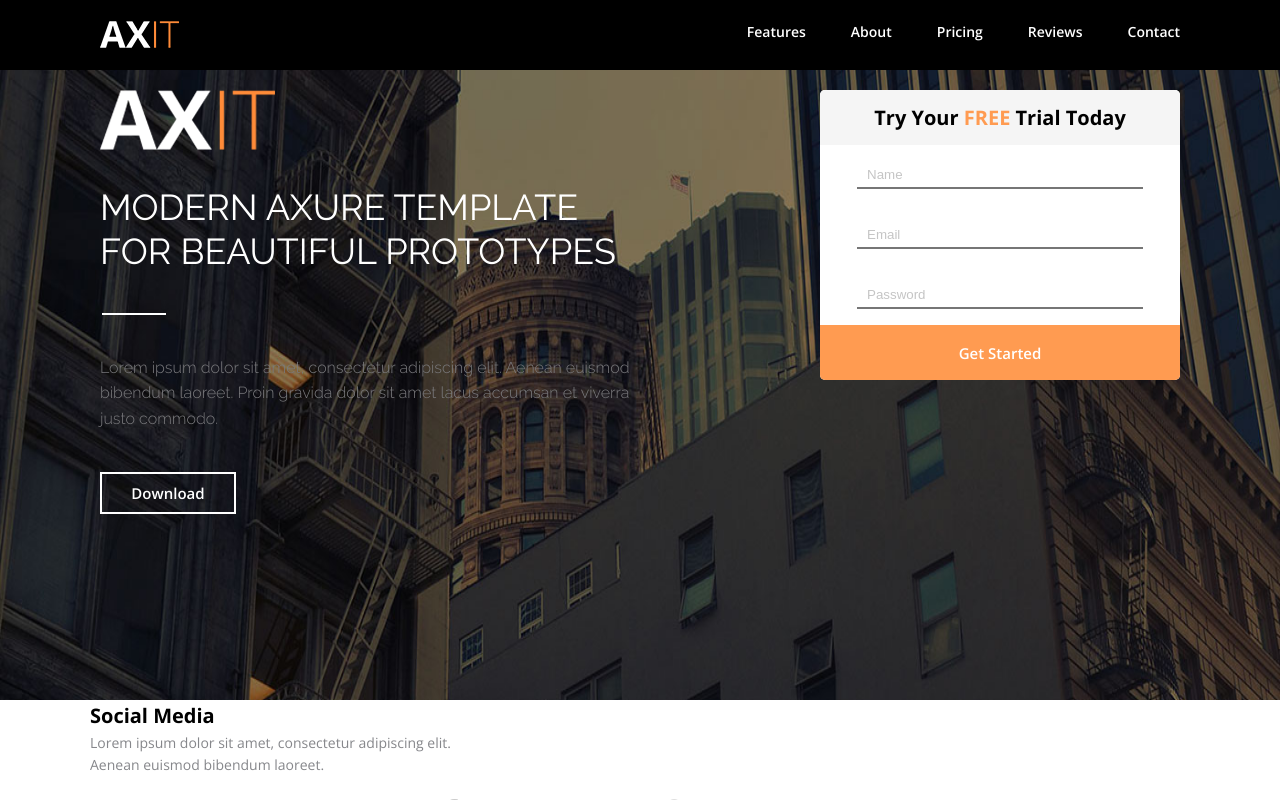
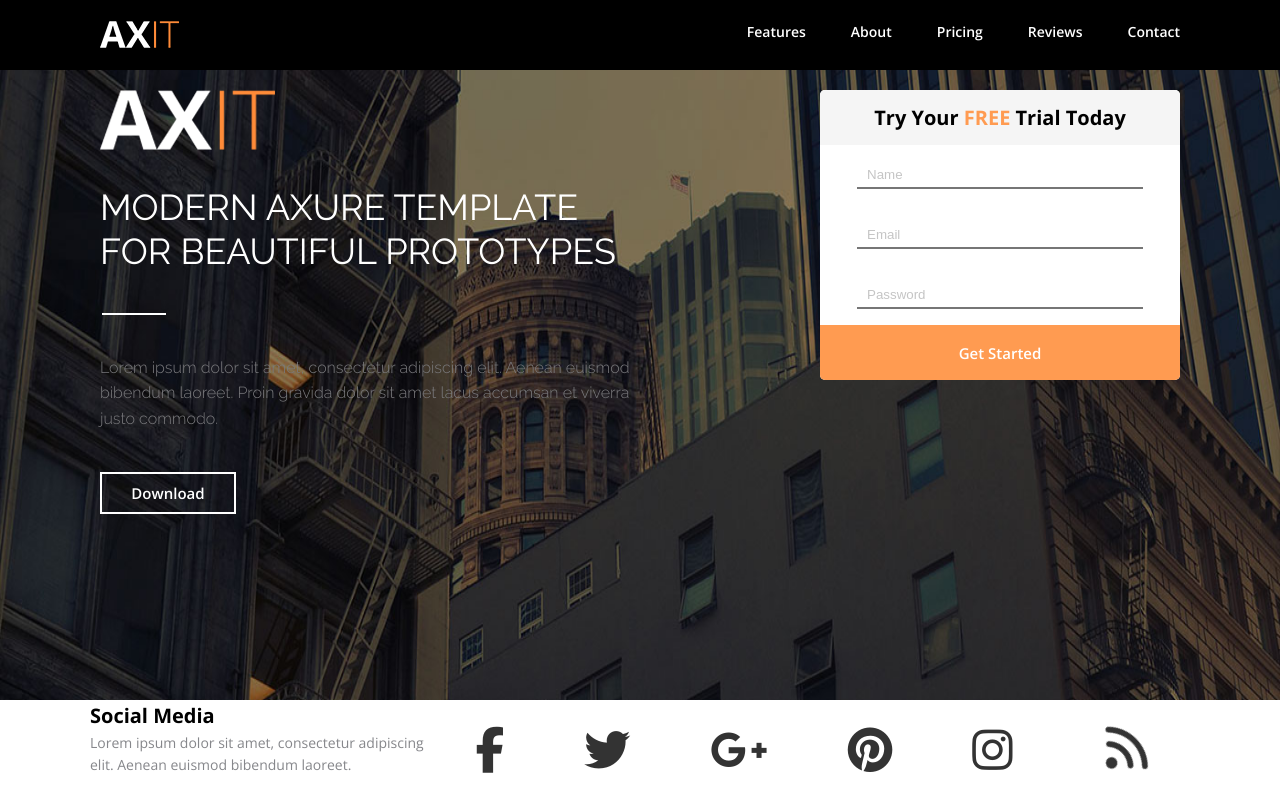
Before and after one commit to trenando/first-react, a React (Create React App) app: page / in a window 1280 px wide. Built offline with nearby package versions, Linux system fonts and the light colour scheme.

Commit message:
scss end, start js

```diff
--- a/src/pages/Home/Footer/Footer.js
+++ /dev/null
@@ -1,36 +0,0 @@
-import React from 'react';
-import './Footer.scss';
-
-export function Footer(){
-    return(
-        <footer className="home__footer">
-            <div className="footer__content">
-                    <div className="footer__block">
-                        <div className="footer__title">Social Media</div>
-                        <div className="footer__text">Lorem ipsum dolor sit amet, consectetur adipiscing elit.
-Aenean euismod bibendum laoreet.</div>
-                    </div>
-                    <div className="footer__icons">
-                        <a href="/">
-                            <i className="fab fa-facebook-f"></i>
-                        </a>
-                        <a href="/">
-                            <i className="fab fa-twitter"></i>
-                        </a>
-                        <a href="/">
-                            <i className="fab fa-google-plus-g"></i>
-                        </a>
-                        <a href="/">
-                            <i className="fab fa-pinterest"></i>
-                        </a>
-                        <a href="/">
-                            <i className="fab fa-instagram"></i>
-                        </a>
-                        <a href="/">
-                            <i className="fas fa-wifi"></i>
-                        </a>
-                    </div>
-                </div>
-        </footer>
-    );
-}
--- /dev/null
+++ b/src/pages/Home/Hfooter/Hfooter.js
@@ -0,0 +1,38 @@
+import React from 'react';
+import './Hfooter.scss';
+
+export function Hfooter() {
+    return (
+        <footer className="home__hfooter">
+            <div className="hfooter__content">
+                <div className="footer__block">
+                    <div className="hfooter__title">Social Media</div>
+                    <div className="hfooter__text">
+                        Lorem ipsum dolor sit amet, consectetur adipiscing elit.
+                        Aenean euismod bibendum laoreet.
+                    </div>
+                </div>
+                <div className="hfooter__icons">
+                    <a href="/">
+                        <i className="fab fa-facebook-f"></i>
+                    </a>
+                    <a href="/">
+                        <i className="fab fa-twitter"></i>
+                    </a>
+                    <a href="/">
+                        <i className="fab fa-google-plus-g"></i>
+                    </a>
+                    <a href="/">
+                        <i className="fab fa-pinterest"></i>
+                    </a>
+                    <a href="/">
+                        <i className="fab fa-instagram"></i>
+                    </a>
+                    <a href="/">
+                        <i className="fas fa-wifi"></i>
+                    </a>
+                </div>
+            </div>
+        </footer>
+    );
+}
--- a/src/pages/Home/Footer/Footer.scss
+++ b/src/pages/Home/Hfooter/Hfooter.scss
@@ -1,6 +1,6 @@
 @import "../../../index.scss";
 
-.home__footer {
+.home__hfooter {
   position: fixed;
   height: 100px;
   bottom: 0;
@@ -10,22 +10,23 @@
   background-color: #fff;
 }
 
-.footer__content {
+.hfooter__content {
   display: flex;
   justify-content: space-between;
   max-width: 1100px;
   margin: 0 auto;
 }
 
-.footer__icons {
+.hfooter__icons {
   width: 100%;
+  height: 100px;
   display: flex;
   font-size: 46px;
-  align-self: center;
+  align-items: center;
   justify-content: flex-end;
   a {
     padding: 0 40px;
-    color: #cccccc;
+    color: #333333;
     transition: color 0.3s linear;
     &:hover {
       color: $anime-color;
@@ -37,15 +38,15 @@
   }
 }
 
-.footer__block {
+.hfooter__block {
   max-width: 400px;
 }
 
-.footer__title {
+.hfooter__title {
   font-size: 20px;
   font-weight: 700;
 }
 
-.footer__text {
+.hfooter__text {
   color: #86878b;
 }
--- a/src/pages/Home/Home.js
+++ b/src/pages/Home/Home.js
@@ -2,7 +2,7 @@ import React from 'react';
 import './Home.scss';
 import intro from '../../images/intro.jpg';
 import { Content } from './Content/Content';
-import {Footer} from "./Footer/Footer";
+import { Hfooter } from "./Hfooter/Hfooter";
 
 export function Home() {
     return (
@@ -11,7 +11,7 @@ export function Home() {
             <div className="content">
                 <Content />
             </div>
-            <Footer />
+            <Hfooter />
         </div>
     );
 }
```
